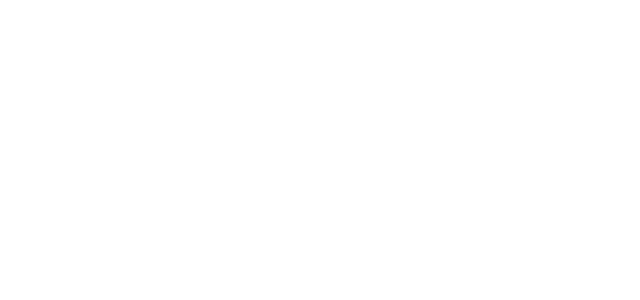
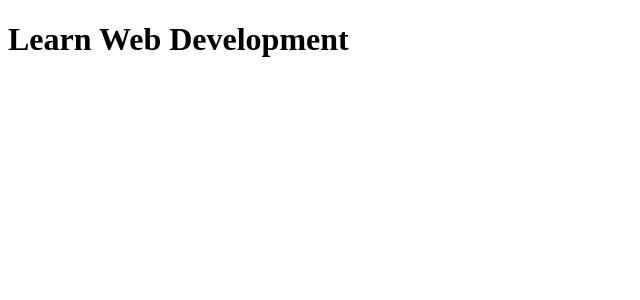
Before and after one commit to CarloCosta92/react-use-state, a React (Vite) app: page / in a window 1280 px wide. Shown: the top 300 px of the page, without its empty margins (0-640 px from the left). Built offline with nearby package versions, Linux system fonts and the light colour scheme.

Commit message:
feat: header created

```diff
--- a/src/App.jsx
+++ b/src/App.jsx
@@ -2,12 +2,14 @@
 import reactLogo from './assets/react.svg'
 import viteLogo from '/vite.svg'
 import './App.css'
+import Header from './components/header'
 
 function App() {
   const [count, setCount] = useState(0)
 
   return (
     <>
+      <Header />
 
     </>
   )
--- /dev/null
+++ b/src/components/header.jsx
@@ -0,0 +1,9 @@
+export default function Header() {
+    return (
+
+        <header>
+            <h1>Learn Web Development</h1>
+        </header>
+
+    );
+}
```
